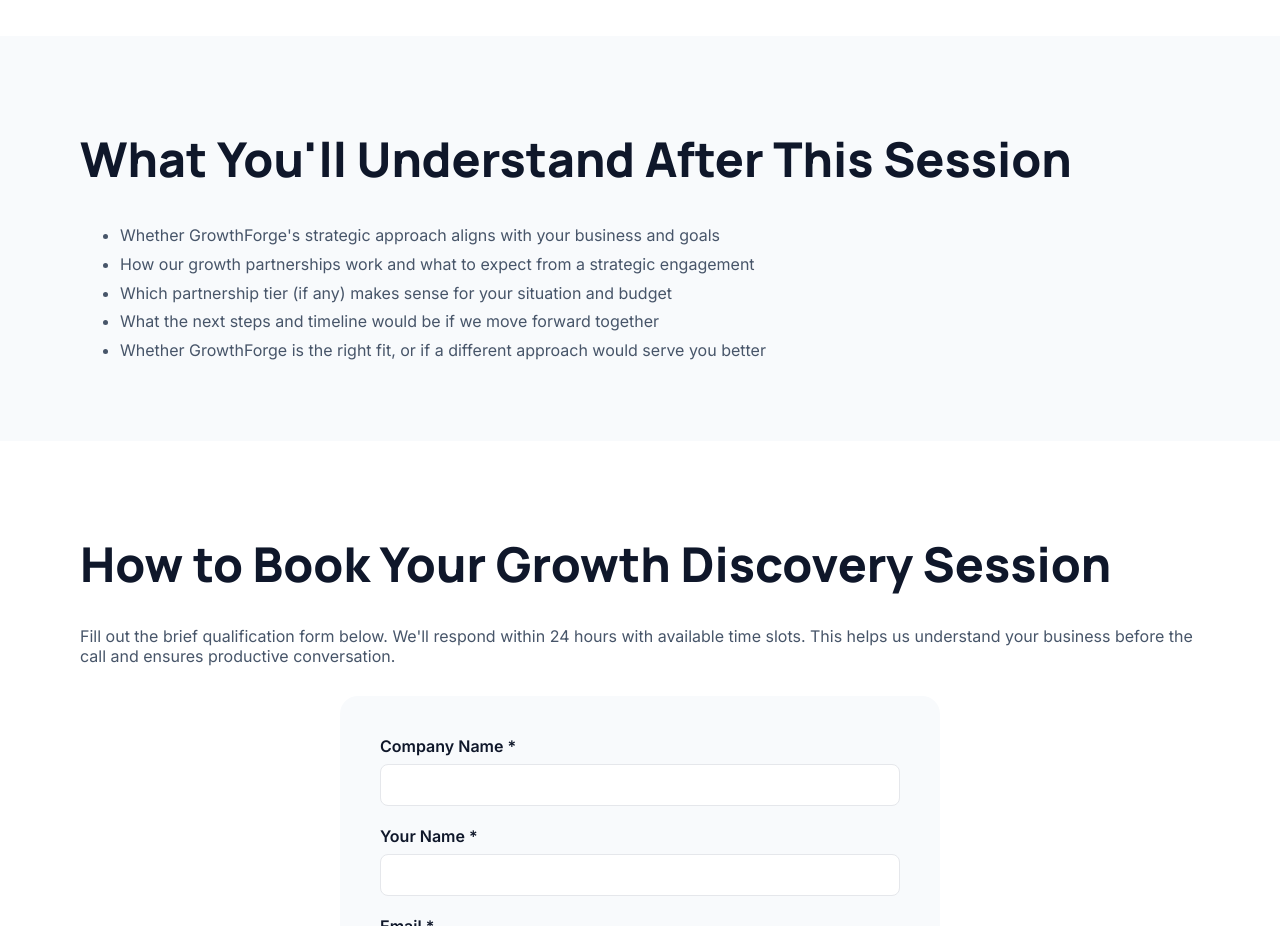
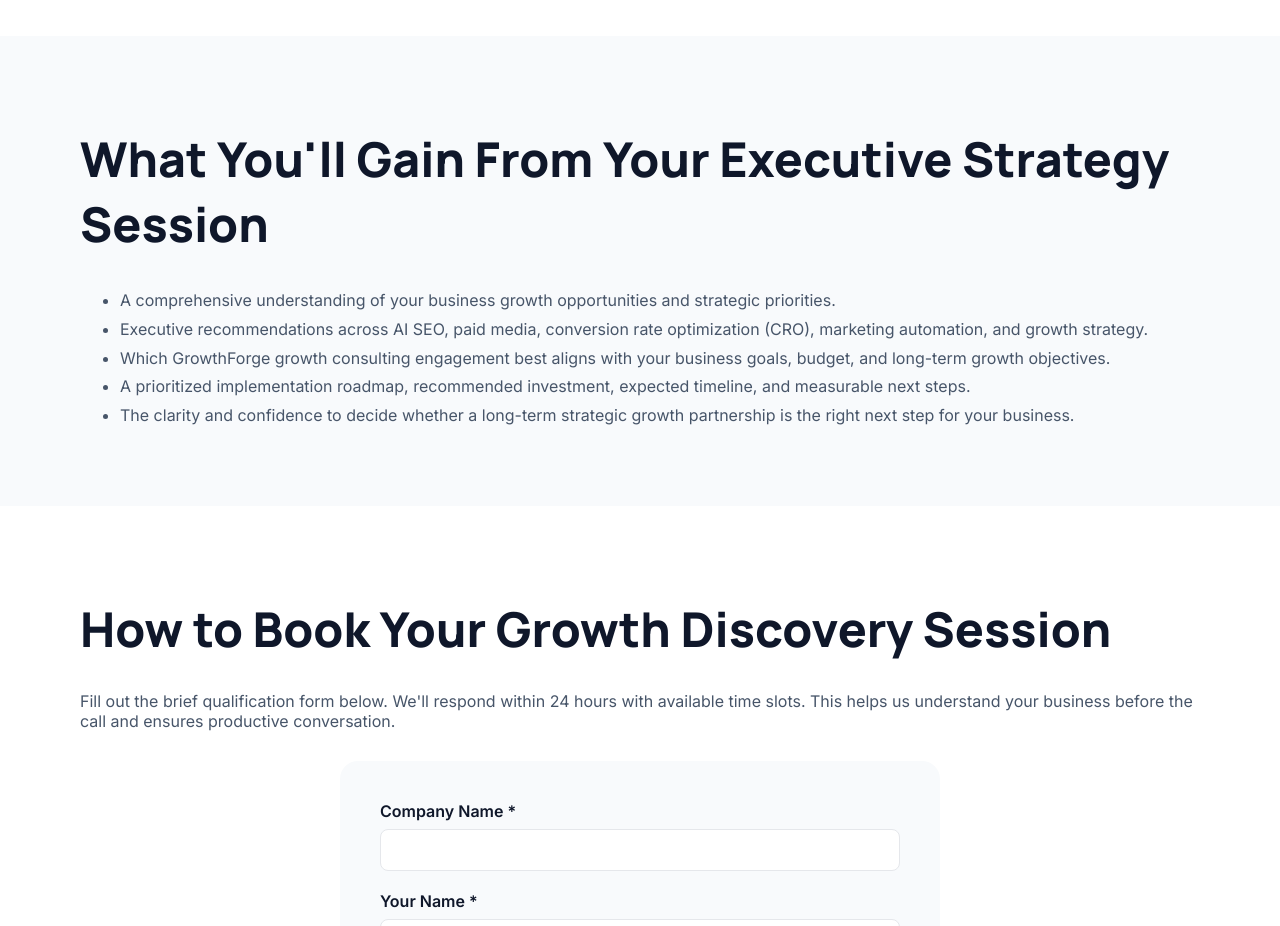
Before and after one commit to GrowthForgeGrowth/growthforge-website, a website: page discovery.html in a window 1280 px wide. Shown: the part 2360-3286 px from the top of the page. Drawn offline with Linux system fonts and the light colour scheme.

Commit message:
Update discovery.html

```diff
--- a/discovery.html
+++ b/discovery.html
@@ -263,13 +263,13 @@
 
 <section class="alt">
 <div class="container">
-<h2>What You'll Understand After This Session</h2>
+<h2>What You'll Gain From Your Executive Strategy Session</h2>
 <ul style="font-size:16px;color:#475569;line-height:1.8;">
-<li>Whether GrowthForge's strategic approach aligns with your business and goals</li>
-<li>How our growth partnerships work and what to expect from a strategic engagement</li>
-<li>Which partnership tier (if any) makes sense for your situation and budget</li>
-<li>What the next steps and timeline would be if we move forward together</li>
-<li>Whether GrowthForge is the right fit, or if a different approach would serve you better</li>
+<li>A comprehensive understanding of your business growth opportunities and strategic priorities.</li>
+<li>Executive recommendations across AI SEO, paid media, conversion rate optimization (CRO), marketing automation, and growth strategy.</li>
+<li>Which GrowthForge growth consulting engagement best aligns with your business goals, budget, and long-term growth objectives.</li>
+<li>A prioritized implementation roadmap, recommended investment, expected timeline, and measurable next steps.</li>
+<li>The clarity and confidence to decide whether a long-term strategic growth partnership is the right next step for your business.</li>
 </ul>
 </section>
 
```
